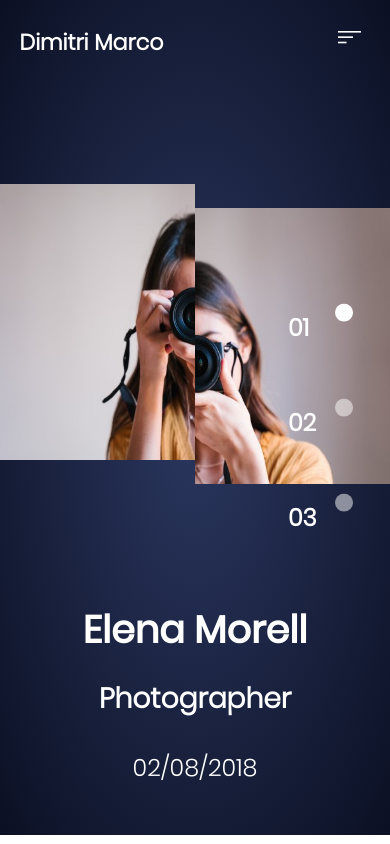
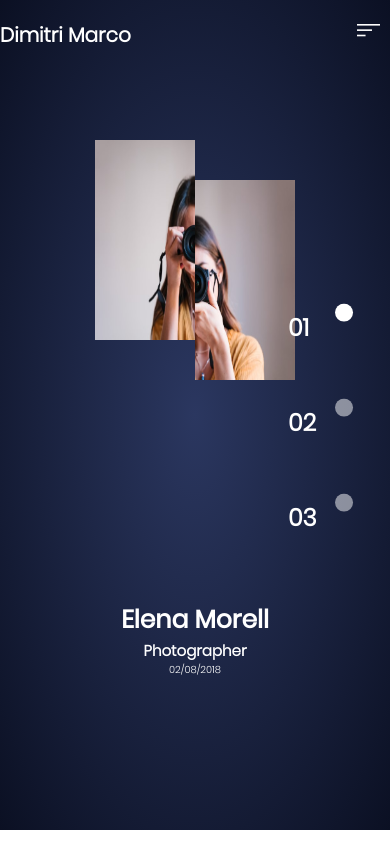
Before and after one commit to nelbrg/pagina-web, a plain HTML site: page index.html in a window 390 px wide. Drawn offline with nearby package versions, Linux system fonts and the light colour scheme.

Commit message:
corregidos la mayoria de problemas con responsive sin embargo es necesrio investigar como evitar que haya altura de pagina que sobra

```diff
--- a/index.html
+++ b/index.html
@@ -2,7 +2,11 @@
 <html lang="en">
   <head>
     <meta charset="UTF-8" />
-    <meta name="viewport" content="width=device-width, initial-scale=1.0" />
+    <meta
+      name="viewport"
+      content="width=device-width, initial-scale=1.0"
+      &amp
+    />
     <meta http-equiv="X-UA-Compatbile" content="ie-edge" />
     <link rel="stylesheet" href="./style.css" />
     <title>Dimitri Marco</title>
@@ -66,15 +70,11 @@
                   class="model-left"
                   src="./img/mujerfotografa - izq.jpg"
                   alt="modelo"
-                  height="50px"
-                  width="200px"
                 />
                 <img
                   class="model-right"
                   src="./img/mujerfotografa - der.jpg"
                   alt="modelo"
-                  height="50px"
-                  width="200px"
                 />
               </a>
             </div>
@@ -91,15 +91,11 @@
                   class="model-left"
                   src="./img/chef-cocinando-izq.jpg"
                   alt="modelo"
-                  height="200"
-                  width="200"
                 />
                 <img
                   class="model-right"
                   src="./img/chef-cocinando-der.jpg"
                   alt="modelo"
-                  height="200"
-                  width="200"
                 />
               </a>
             </div>
@@ -116,15 +112,11 @@
                   class="model-left"
                   src="./img/haircutter-izq.jpg"
                   alt="modelo"
-                  height="200"
-                  width="200"
                 />
                 <img
                   class="model-right"
                   src="./img/haircutter-der.jpg"
                   alt="modelo"
-                  height="200"
-                  width="200"
                 />
               </a>
             </div>
--- a/style.css
+++ b/style.css
@@ -23,6 +23,8 @@ la font-family puede ser cualquier nombre*/
 /* Implementamos la fuente*/
 body {
   font-family: PopLight;
+  height: 100%;
+  margin: auto;
 }
 
 .portofolio {
@@ -32,8 +34,8 @@ body {
 }
 
 nav {
-  min-height: 10vh;
-  width: 90%;
+  /**min-height: 10vh;*/
+  width: 100%;
   margin: auto;
   display: flex;
   justify-content: space-between;
@@ -42,11 +44,12 @@ nav {
 }
 
 .logo {
-  font-size: 22px;
+  font-size: 20px;
 }
 
 .page {
-  min-height: 88.9vh;
+  min-height: 90vh;
+  margin: auto;
   display: grid;
   grid-template-columns: 5% 1fr 1fr 1fr 5%;
   /*el grid template crea una grilla de 5% a los lados
@@ -55,9 +58,11 @@ nav {
 /* para que solo quede la pagina de la fotografa*/
 .chef,
 .hairstyle {
+  min-height: 90vh;
   position: absolute;
   bottom: 0%;
   left: 0%;
+  top: 73px;
   width: 100%;
   opacity: 0%; /*esconde las imagenes*/
   pointer-events: none; /*no permite clicar*/
@@ -65,7 +70,7 @@ nav {
 
 .hero {
   overflow: hidden; /**esto hace que se que esconda para el js*/
-  height: 500px;
+
   /*width: 500px;*/
   align-self: center;
   justify-self: center;
@@ -77,23 +82,25 @@ nav {
 
 /*para el movimiento de las imagenes*/
 .hero img {
-  height: 400px;
+  height: 300px;
   transition: transform 0.3s ease-out;
   cursor: pointer;
+  display: flex;
 }
 
 .hero a {
   display: flex;
+  align-self: center;
 }
 
 .model-right {
-  transform: translate(0%, 8%); /**/
+  transform: translate(0%, 10%);
 }
 .hero:hover .model-right {
   transform: translate(0%, 0%);
 }
 .model-left {
-  transform: translate(0%, -8%); /**/
+  transform: translate(0%, -10%);
 }
 .hero:hover .model-left {
   transform: translate(0%, 0%);
@@ -113,12 +120,12 @@ nav {
 
 .details h2 {
   font-size: 42px;
-  padding: 20px 0px;
+  padding: 30px 0px;
 }
 
 .details p {
   font-size: 24px;
-  padding: 10px 0px 50px 0px;
+  padding: 10px 0px 50px 10px;
 }
 /*esto modifica los botones*/
 .pages {
@@ -232,15 +239,17 @@ es la parte responsive*/
 @media (max-width: 1024px) {
   .page {
     grid-template-columns: 5% 1fr 5%;
-    grid-template-rows: 2fr 1fr;
+    grid-template-rows: 1fr 1fr;
     align-items: center;
+    width: 100%;
   }
+
   .hero {
     grid-column: 2/3;
-    height: auto;
+    height: 300px;
   }
   .hero img {
-    height: 500px;
+    height: 300px;
   }
   .details {
     grid-row: 2/3;
@@ -268,18 +277,6 @@ es la parte responsive*/
   .profile {
     padding-top: 30px;
     text-align: center;
-  }
-}
-
-@media (max-width: 768px) {
-  .hero img {
-    height: 300px;
-  }
-  .details h1 {
-    font-size: 38px;
-  }
-  .details h2 {
-    font-size: 28px;
   }
 }
 
@@ -326,3 +323,66 @@ se programa la barra abierta*/
 .menu {
   cursor: pointer;
 }
+
+@media (max-width: 768px) {
+  .page {
+    grid-template-rows: 1fr 1fr;
+    align-items: center;
+    /**height: 50%;*/
+    width: 100%;
+  }
+  .hero {
+    align-self: center;
+    display: flex;
+  }
+  .hero img {
+    height: 200px;
+    width: 100px;
+    align-self: center;
+    justify-self: center;
+    justify-items: center;
+    padding: 0px 0px 0px 0px;
+  }
+  .chef,
+  .hairstyle {
+    position: absolute;
+    bottom: 0%;
+    left: 0%;
+    /**top: 73px;*/
+    width: 100%;
+    opacity: 0%; /*esconde las imagenes*/
+    pointer-events: none; /*no permite clicar*/
+  }
+  .details {
+    align-self: center;
+    margin: auto;
+  }
+  .details h1 {
+    font-size: 25px;
+    padding: 0px 0px;
+  }
+  .details h2 {
+    font-size: 15px;
+    padding: 0px 0px;
+  }
+  .details p {
+    font-size: 10px;
+    padding: 0px 0px;
+  }
+  .nav-open {
+    grid-template-columns: 5% 1fr 1fr 5%;
+    align-items: center;
+  }
+
+  .nav-open h3 {
+    font-size: 18px;
+    padding: 10px 0px 10px 0px;
+  }
+  .nav-open p {
+    font-size: 16px;
+  }
+  /*esto ajusta el tamaño de las imagenes de redes sociales*/
+  .social-links img {
+    padding: 0px 2px;
+  }
+}
```
Also changed, not shown: 1 other file.
